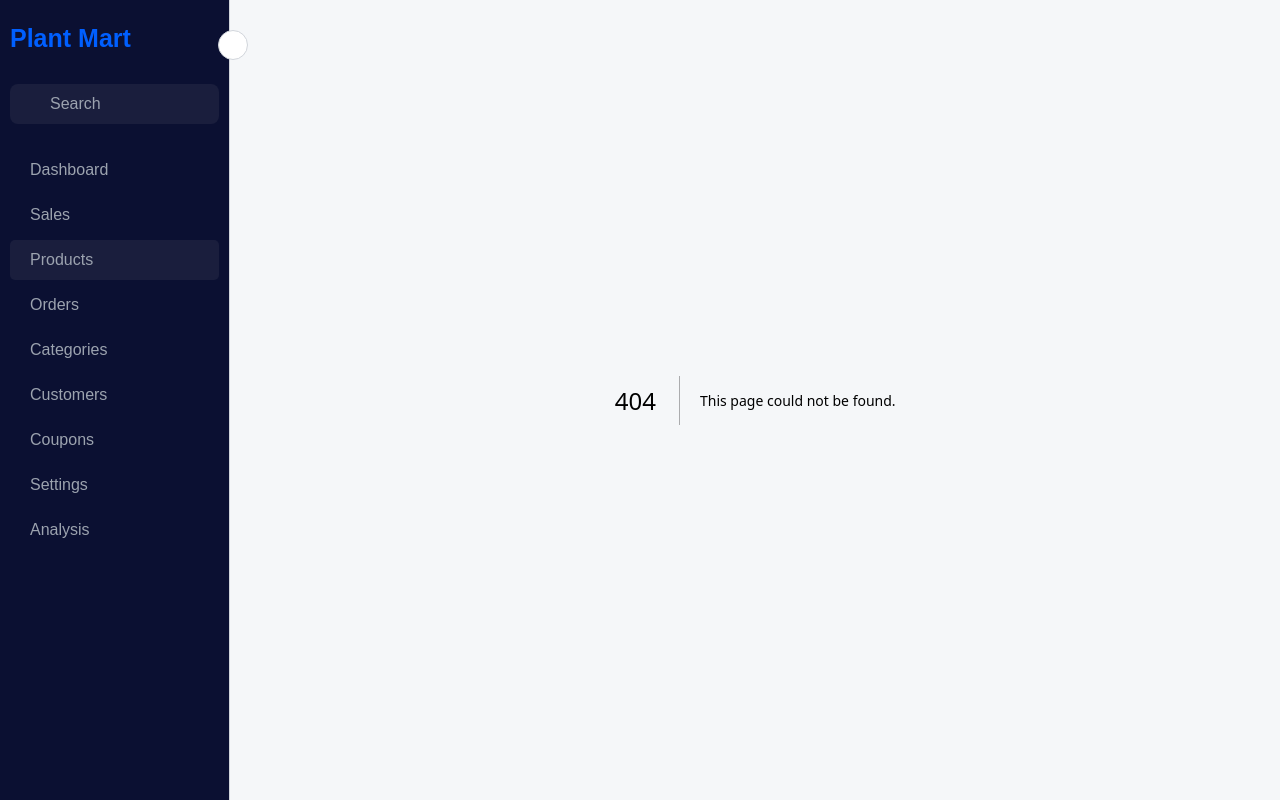
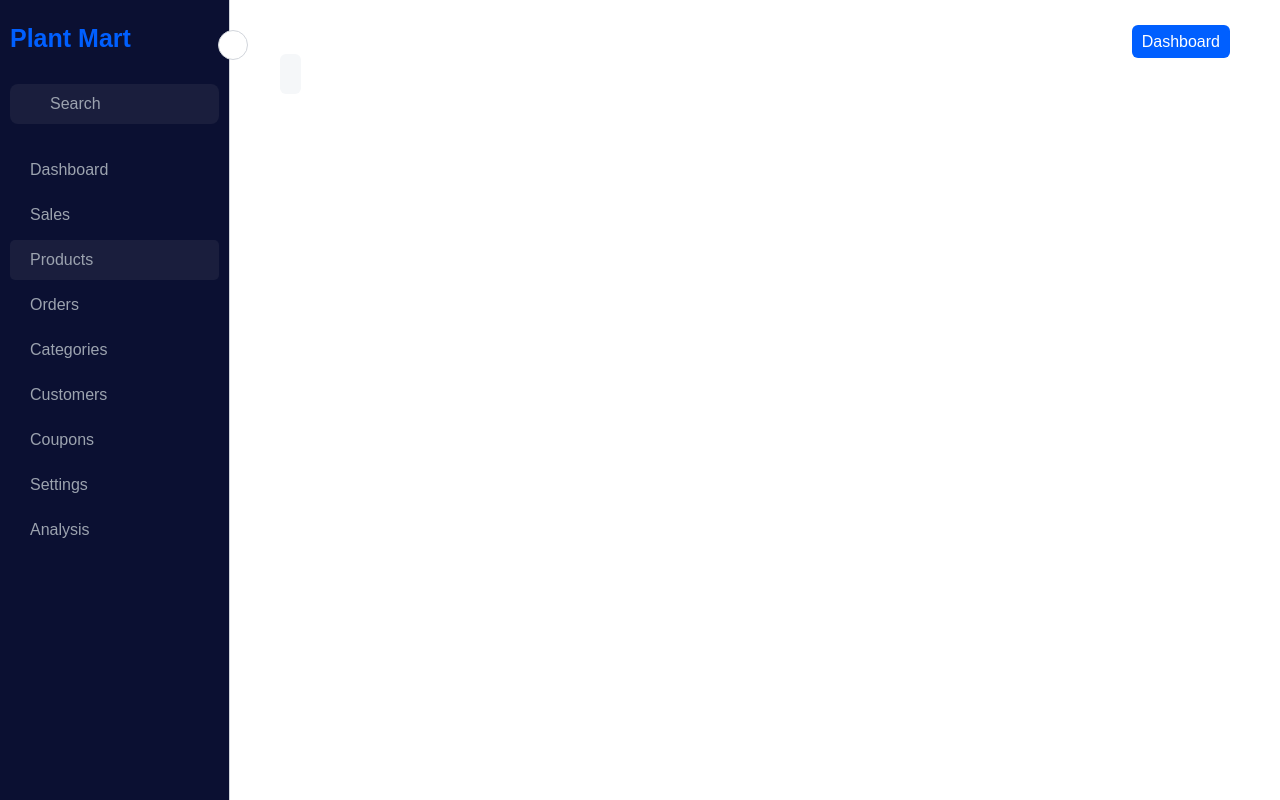
Before and after one commit to rahulnikam2002/plant_mart, a Next.js app in the folder dashboard/: page /products/new in a window 1280 px wide. Before the commit this address had no page. Built offline with nearby package versions, Linux system fonts and the light colour scheme.

Commit message:
Fix: icon btn dynamic css

```diff
--- a/dashboard/components/Layout/Sidebar/Sidebar.js
+++ b/dashboard/components/Layout/Sidebar/Sidebar.js
@@ -144,7 +144,7 @@ const dashboardMenu = [
       },
       {
         menu: "Add new Products",
-        link: "/products",
+        link: "/products/new",
         rightIcon: <i className="fi fi-sr-arrow-circle-right"></i>
       }
     ]
--- a/dashboard/components/buttons/buttons.js
+++ b/dashboard/components/buttons/buttons.js
@@ -10,9 +10,9 @@ export const Button = ({ clickFunction, title, isLoading }) =>
         {isLoading ? <ClipLoader size={22} color='rgb(193, 199, 198)' /> : "Sign in"}
     </button>
 
-export const IconButton = ({ title, leftIcon, rightIcon, onClick, isLoading, width }) =>
+export const IconButton = ({ title, leftIcon, rightIcon, onClick, isLoading, width,bgColor,padding,border,shadow}) =>
     <button
-        style={{ width: width ? width : "100%" }}
+        style={{ width: width ? width : "100%" ,background:bgColor?bgColor:"var(--primary)",padding : padding ? padding : "8px" , border : border ? border: "none" ,shadow : shadow ? shadow :"none"}}
         className={[styles.button, styles.leftIconButton, isLoading ? styles.active : null].join(" ")}
         onClick={onClick}>
         {isLoading ? <ClipLoader size={22} color='rgb(193, 199, 198)' /> : <span>{leftIcon && <span>{leftIcon}</span>}
--- /dev/null
+++ b/dashboard/pages/products/new/index.js
@@ -0,0 +1,22 @@
+import { IconButton, LinkButton } from '@/components/buttons/buttons';
+import styles from '@/styles/newproduct.module.css'
+const NewProductPage = ()=>{
+    return(
+        <div className={styles.main}>
+            <div className={styles.header}>
+                <div className={styles.headerbtn}>
+                    <LinkButton  href="/" title='Dashboard'/>
+                </div>
+            </div>
+            <div className={styles.pageTitle}>
+                <div className={styles.headerGrp}>
+                    <IconButton
+                    bgColor={"#f5f7f9"}
+                     leftIcon={<i class="fi fi-rr-arrow-small-left"></i>} width={"fit-content"} />
+                </div>
+            </div>
+        </div>
+    )
+}
+
+export default NewProductPage;
--- a/dashboard/styles/buttons.module.css
+++ b/dashboard/styles/buttons.module.css
@@ -2,7 +2,7 @@
     background-color: var(--primary);
     width: 100%;
     transition: all ease 0.2s;
-    padding: 8px 0;
+    padding: 8px 10px;
     font-family: var(--font);
     color: var(--white);
     border-radius: 6px;
--- a/dashboard/styles/layout.module.css
+++ b/dashboard/styles/layout.module.css
@@ -1,7 +1,7 @@
 .main {
   height: 100vh;
   width: 100%;
-  background-color: #f5f7f9;
+  background-color: white;
   display: grid;
   grid-template-columns: 18% 82%;
   grid-template-rows: 100%;
--- /dev/null
+++ b/dashboard/styles/newproduct.module.css
@@ -0,0 +1,14 @@
+.main{
+    margin: 30px 50px;
+}
+
+.header{
+    width: 100%;
+    display: flex;
+    justify-content: flex-end;
+}
+
+.headerbtn{
+    width: fit-content;
+
+}
```
